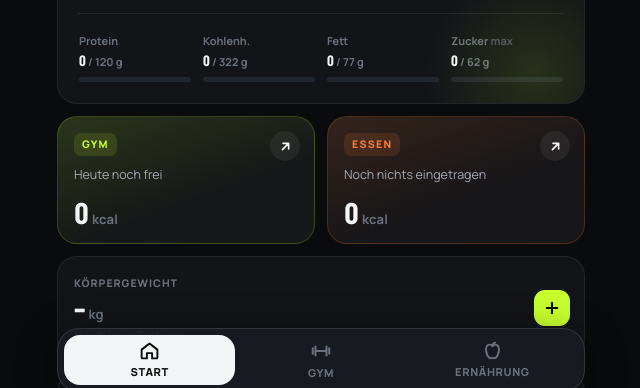
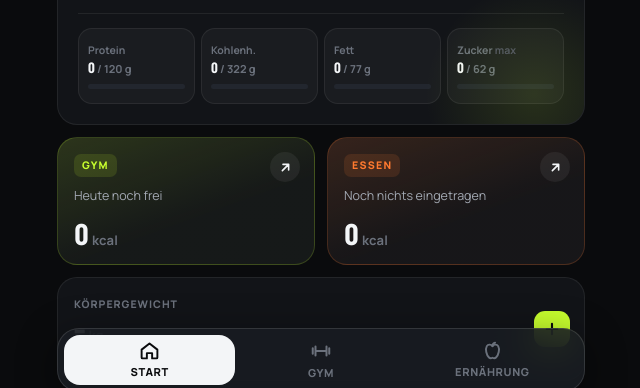
Before and after one commit to m86036679-wq/FORGE, a plain HTML site: page index.html in a window 1280 px wide. Shown: the part 396-784 px from the top of the page, without its empty margins (319-959 px from the left). Drawn offline with nearby package versions, Linux system fonts and the light colour scheme; a web font is replaced by a local one.

Commit message:
Größere Tippflächen für Makro-Kacheln, Ring antippbar
Co-Authored-By: Claude Opus 5.5 <noreply@anthropic.com>
Claude-Session: https://claude.ai/code/session_01XxP3ZjwY6J62wW8i3tNhjH

```diff
--- a/index.html
+++ b/index.html
@@ -286,12 +286,15 @@ textarea.inp{height:auto;min-height:84px;padding:12px;resize:vertical;line-heigh
 #toast{position:fixed;left:50%;bottom:calc(92px + var(--safe-b));transform:translate(-50%,30px);opacity:0;pointer-events:none;background:rgba(34,38,46,.97);color:var(--tx);border:1px solid var(--line2);font-weight:700;font-size:13.5px;padding:9px 12px 9px 16px;border-radius:14px;z-index:80;transition:transform .3s cubic-bezier(.2,.8,.2,1),opacity .25s;box-shadow:0 10px 30px rgba(0,0,0,.5);max-width:90vw;white-space:nowrap}
 #toast.on{transform:translate(-50%,0);opacity:1;pointer-events:auto}
 @media (min-width:700px){ h1.title{font-size:40px} }
-.mm{display:grid;grid-template-columns:repeat(4,minmax(0,1fr));gap:10px;margin-top:16px;padding-top:14px;border-top:1px solid var(--line)}
+.mm{display:grid;grid-template-columns:repeat(4,minmax(0,1fr));gap:6px;margin-top:16px;padding-top:14px;border-top:1px solid var(--line)}
 .mm small{font-size:11px;color:var(--tx3);font-weight:700}
 .mm b{color:var(--tx);font-family:var(--display);font-size:15px}
 .mm small{white-space:nowrap}
-.mmt{display:block;text-align:left;padding:7px 7px 8px;margin:-7px -7px -8px;border-radius:12px;border:1px solid transparent;min-width:0;transition:background .15s,border-color .15s}
-.mmt.on{background:var(--s2);border-color:var(--mc)}
+.mmt{display:block;text-align:left;padding:11px 9px 12px;min-height:76px;border-radius:14px;background:rgba(255,255,255,.035);border:1.5px solid var(--line);min-width:0;touch-action:manipulation;-webkit-tap-highlight-color:transparent;transition:background .15s,border-color .15s}
+.mmt *{pointer-events:none}
+.mmt>small{font-size:10.5px;overflow:hidden;text-overflow:ellipsis;display:block}
+.ring[data-act]{cursor:pointer;touch-action:manipulation}
+.mmt.on{background:var(--s2);border-color:var(--mc);box-shadow:0 0 0 1px var(--mc) inset}
 .mmt:active{transform:scale(.97)}
 .mm .bar{margin-top:6px;height:5px}
 .subtabs{display:grid;grid-template-columns:repeat(3,1fr);gap:4px;background:var(--s1);border:1px solid var(--line);border-radius:14px;padding:4px;margin:10px 0 16px}
@@ -667,7 +670,7 @@ function macroList(d,T){ return [['p','Protein','#4FC3F7',sum(d.food,entryP),T.p
 function miniMacros(d,T){ return `<div class="mm">${macroList(d,T).map(([key,l,c,v,g,mx])=>`<button class="mmt ${FOCUS===key?'on':''}" data-act="focus" data-k="${key}" style="--mc:${c}"><small>${l}${mx?' <span style="opacity:.7">max</span>':''}</small><div style="white-space:nowrap"><b style="${mx&&v>g?'color:var(--orange)':''}">${fmt(v)}</b><small> / ${g} g</small></div><div class="bar"><i style="width:${Math.min(100,v/g*100||0)}%;background:${mx&&v>g?'var(--orange)':c}"></i></div></button>`).join('')}</div>`; }
 function heroTop(d,T,eaten,budget,burned){ const left=budget-eaten, over=left<0;
   if(FOCUS==='k') return `<div class="ringwrap" style="grid-template-columns:132px 1fr">
-      <div class="ring" style="width:132px;height:132px">${ring(eaten/budget,132,12,over?'#FF4D5E':'#FF7A2F')}
+      <div class="ring" data-act="focus-next" style="width:132px;height:132px">${ring(eaten/budget,132,12,over?'#FF4D5E':'#FF7A2F')}
         <div class="ctr"><div><div class="big num" style="font-size:36px;color:${over?'var(--red)':'var(--tx)'}">${fmt(Math.abs(left))}</div><div class="lbl">${over?'kcal drüber':'kcal übrig'}</div></div></div></div>
       <div class="kv" style="gap:10px">
         <div><span class="ic">${I.target}</span><span><span class="v num">${fmt(T.kcal)}</span><small>Ziel</small></span></div>
@@ -676,7 +679,7 @@ function heroTop(d,T,eaten,budget,burned){ const left=budget-eaten, over=left<0;
       </div></div>`;
   const [key,l,c,v,g,mx]=macroList(d,T).find(x=>x[0]===FOCUS), rest=g-v, bad=mx&&rest<0, col=bad?'#FF4D5E':c, pct=Math.round(v/g*100||0);
   return `<div class="ringwrap" style="grid-template-columns:132px 1fr">
-      <div class="ring" style="width:132px;height:132px">${ring(v/g,132,12,col)}
+      <div class="ring" data-act="focus-next" style="width:132px;height:132px">${ring(v/g,132,12,col)}
         <div class="ctr"><div><div class="big num" style="font-size:36px;color:${bad?'var(--red)':'var(--tx)'}">${pct}<span style="font-size:18px">%</span></div><div class="lbl" style="color:${col}">${l==='Kohlenh.'?'Kohlenhydr.':l}</div></div></div></div>
       <div class="kv" style="gap:10px">
         <div><span class="ic">${I.target}</span><span><span class="v num">${fmt(g)} g</span><small>${mx?'Maximum':'Ziel'}</small></span></div>
@@ -1448,7 +1451,7 @@ function aiSetupHtml(){ return `<div class="info" style="line-height:1.6"><b>KI
   <button class="btn ghost block" style="margin:-4px 0 10px" data-act="ai-paste">📋 Aus Zwischenablage einfügen</button><div></div>
   <button class="btn orange block" data-act="ai-key-save">${I.spark} Speichern & KI aktivieren</button>
   <p class="hint" style="margin-top:10px">Der Schlüssel bleibt nur auf diesem Gerät. Danach kannst du jedes Essen beschreiben oder fotografieren.</p>`; }
-Object.assign(A,{'focus':el=>{ const k=el.dataset.k; FOCUS=FOCUS===k?'k':k; renderAll(); },'meal-toggle':el=>{ const m=el.dataset.m; OPEN_MEALS.has(m)?OPEN_MEALS.delete(m):OPEN_MEALS.add(m); renderFood(); },'ai-paste':async()=>{ try{ const t=await navigator.clipboard.readText(); $('#ai-key').value=(t||'').trim(); if(!t) toast('Zwischenablage ist leer'); }catch(e){ toast('Lange ins Feld tippen → „Einfügen“'); } },'ai-key-save':()=>{ const el=$('#ai-key'); const v=(el.value||'').trim(); if(!/^gsk_\S{20,}$/.test(v)){ bad(el); toast('Das sieht nicht wie ein Groq-Schlüssel aus (gsk_…)'); return; } try{ localStorage.setItem('forge.groq',v); }catch(e){} AI_OK=true; drawFoodSheet(); renderFood(); toast('KI aktiviert ✦'); }});
+Object.assign(A,{'focus-next':()=>{ const o=['k','p','c','f','z']; FOCUS=o[(o.indexOf(FOCUS)+1)%o.length]; renderAll(); },'focus':el=>{ const k=el.dataset.k; FOCUS=FOCUS===k?'k':k; renderAll(); },'meal-toggle':el=>{ const m=el.dataset.m; OPEN_MEALS.has(m)?OPEN_MEALS.delete(m):OPEN_MEALS.add(m); renderFood(); },'ai-paste':async()=>{ try{ const t=await navigator.clipboard.readText(); $('#ai-key').value=(t||'').trim(); if(!t) toast('Zwischenablage ist leer'); }catch(e){ toast('Lange ins Feld tippen → „Einfügen“'); } },'ai-key-save':()=>{ const el=$('#ai-key'); const v=(el.value||'').trim(); if(!/^gsk_\S{20,}$/.test(v)){ bad(el); toast('Das sieht nicht wie ein Groq-Schlüssel aus (gsk_…)'); return; } try{ localStorage.setItem('forge.groq',v); }catch(e){} AI_OK=true; drawFoodSheet(); renderFood(); toast('KI aktiviert ✦'); }});
 /* ================= START ================= */
 (function boot(){ const h=(location.hash||'').slice(1); go(['home','gym','food'].includes(h)?h:'home'); if(S.active) startTicker(); initCloud();
   try{ if('serviceWorker' in navigator && window.top===window && (location.protocol==='https:'||location.hostname==='localhost')) navigator.serviceWorker.register('sw.js').catch(()=>{}); }catch(e){} })();
--- a/sw.js
+++ b/sw.js
@@ -1,4 +1,4 @@
-const C='forge-v16';
+const C='forge-v17';
 const CORE=['./','./index.html','./manifest.json','./icon-180.png','./icon-192.png','./icon-512.png'];
 self.addEventListener('install',e=>{e.waitUntil(caches.open(C).then(c=>c.addAll(CORE)).then(()=>self.skipWaiting()))});
 self.addEventListener('activate',e=>{e.waitUntil(caches.keys().then(ks=>Promise.all(ks.filter(k=>k!==C).map(k=>caches.delete(k)))).then(()=>self.clients.claim()))});
```
